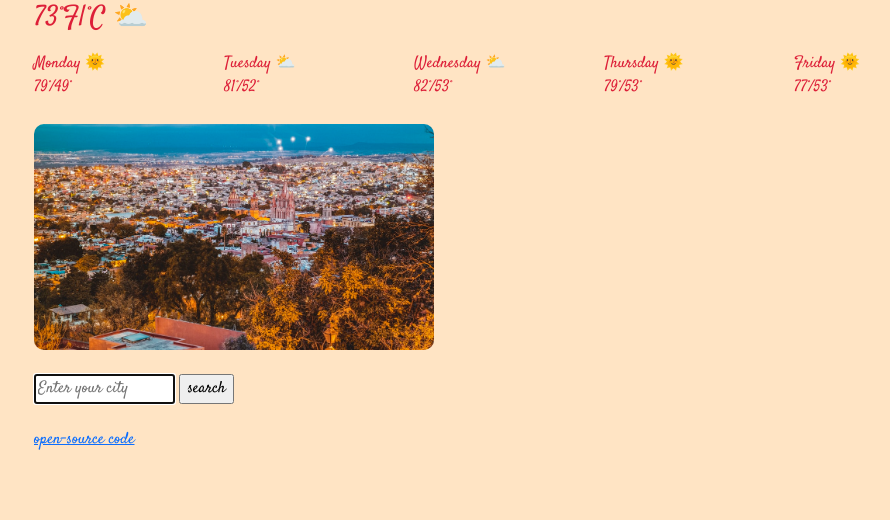
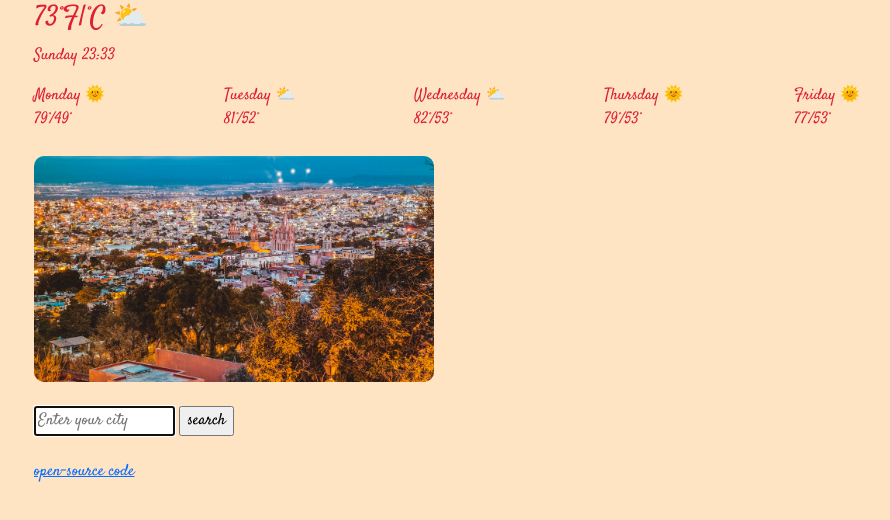
Before and after one commit to AshaMarj/my-weather-app, a plain HTML site: page index.html in a window 1280 px wide. Shown: the part 186-706 px from the top of the page, without its empty margins (48-938 px from the left). Drawn offline with nearby package versions, Linux system fonts and the light colour scheme.

Commit message:
Fixed typo in HTML that was preventing JS from working.

```diff
--- a/index.html
+++ b/index.html
@@ -65,6 +65,6 @@
 
     </div>
 
-    <script src="weatherc.js"></script>
+     <script src="weather.js"></script>
   </body>
 </html>
```
